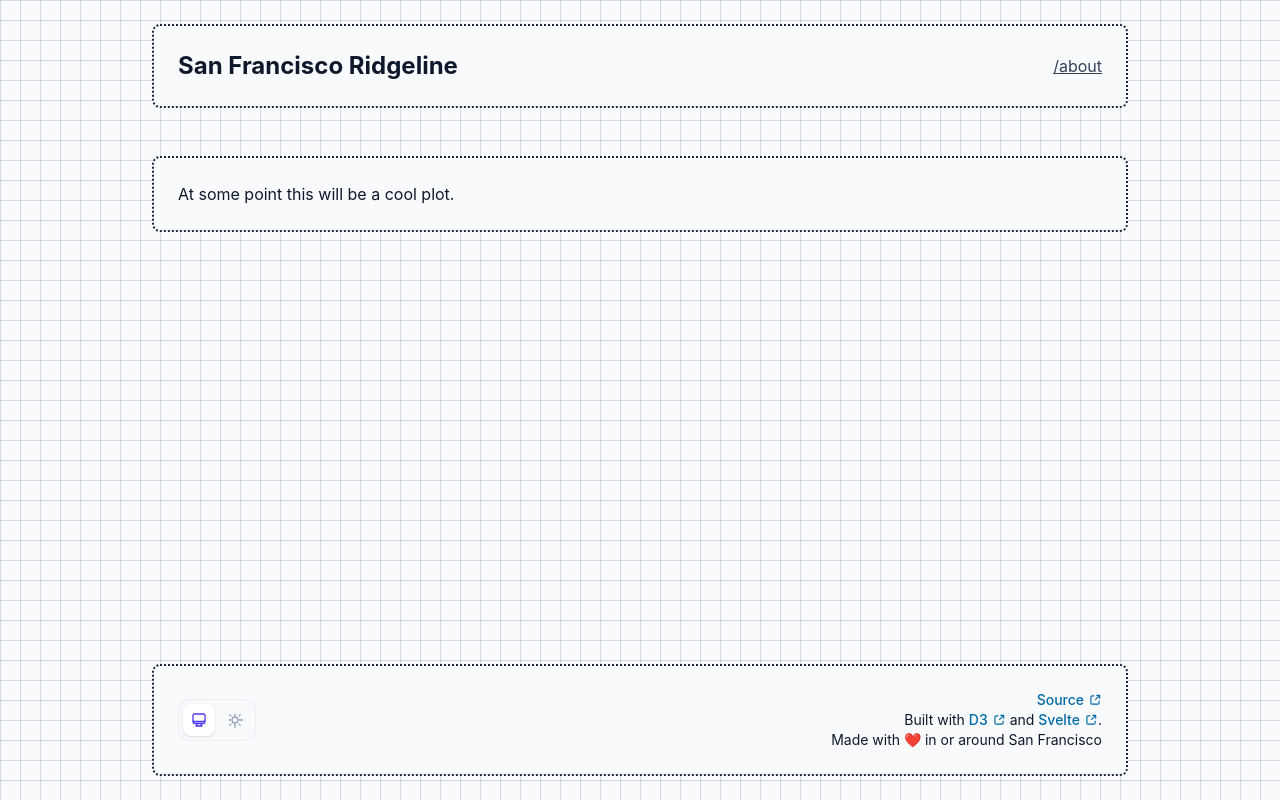
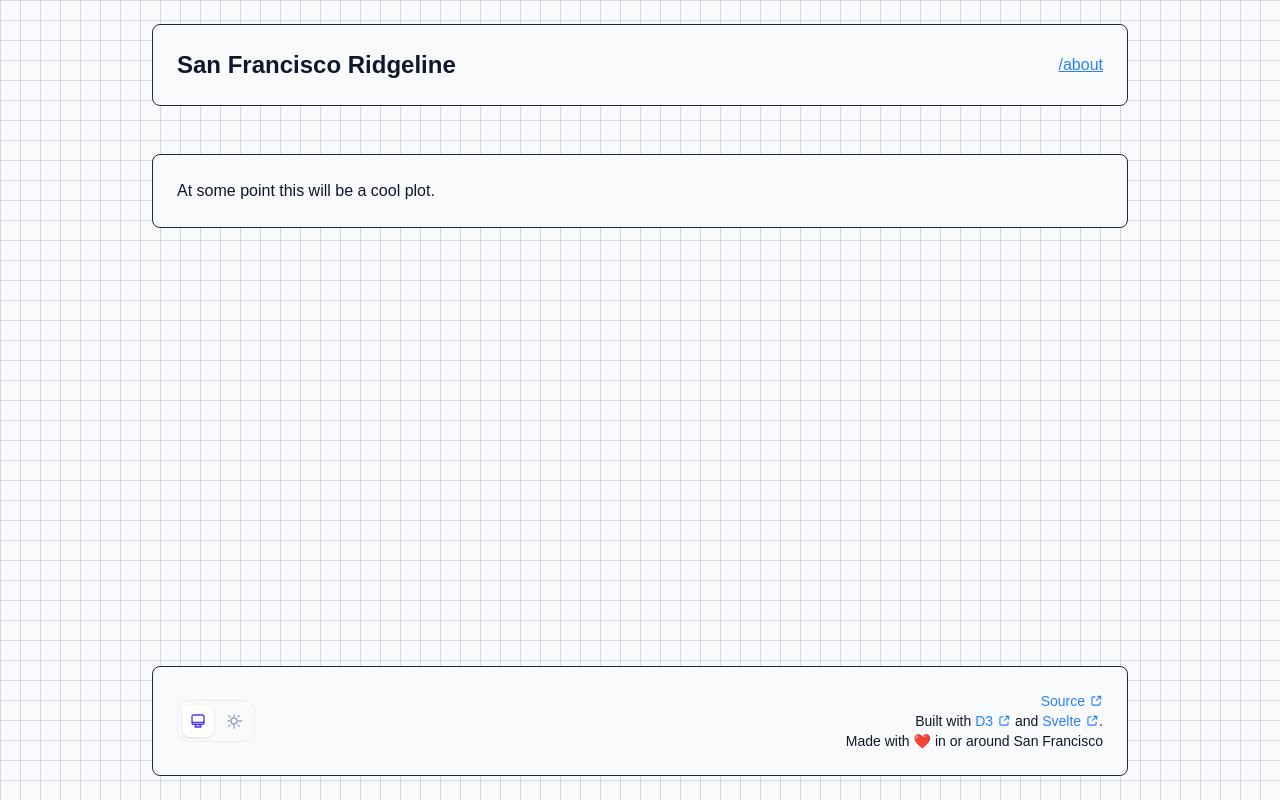
Before and after one commit to vlingenfelter/sf-ridgeline, a SvelteKit app: page / in a window 1280 px wide. Built offline with nearby package versions, Linux system fonts and the light colour scheme.

Commit message:
add fonts inter and space grotesk via fontsource (#1)

```diff
--- a/package.json
+++ b/package.json
@@ -36,6 +36,8 @@
 		"vite": "^8.0.16"
 	},
 	"dependencies": {
+		"@fontsource-variable/inter": "^5.3.0",
+		"@fontsource-variable/space-grotesk": "^5.3.0",
 		"d3": "^7.9.0"
 	}
 }
--- a/src/lib/components/Card.svelte
+++ b/src/lib/components/Card.svelte
@@ -3,7 +3,7 @@
 </script>
 
 <div class="flex flex-col">
-    <div class="flex-1 border-dotted bg-card-bg m-6 rounded-lg dark:bg-dark-card-bg border border-border dark:border-dark-border border-2">
+    <div class="flex-1 bg-card-bg m-6 rounded-lg dark:bg-dark-card-bg border border-border dark:border-dark-border border-1">
         <div class="p-6">
             {@render children?.()}
         </div>
--- a/src/routes/layout.css
+++ b/src/routes/layout.css
@@ -1,4 +1,6 @@
 @import 'tailwindcss';
+@import '@fontsource-variable/space-grotesk/wght.css';
+@import '@fontsource-variable/inter/wght.css';
 @plugin '@tailwindcss/typography';
 @custom-variant dark (&:where(.dark, .dark *));
 
@@ -23,13 +25,12 @@
   }
 }
 
-
 @theme {
   --color-bg: var(--color-slate-50);
   --color-pattern: var(--color-slate-500);
   --color-card-bg: var(--color-slate-50);
-  --color-link: var(--color-sky-700);
-  --color-local-link: var(--color-slate-700);
+  --color-link: var(--color-blue-500);
+  --color-local-link: var(--color-blue-500);
   --color-ggb: oklch(0.532 0.1415 42.22);
   --color-border: var(--color-slate-800);
   --color-text: var(--color-slate-900);
@@ -37,9 +38,18 @@
   --color-dark-bg: var(--color-slate-950);
   --color-dark-pattern: var(--color-slate-500);
   --color-dark-card-bg: var(--color-slate-950);
-  --color-dark-link: var(--color-orange-300);
-  --color-dark-local-link: var(--color-orange-300);
+  --color-dark-link: var(--color-blue-300);
+  --color-dark-local-link: var(--color-blue-300);
   --color-dark-ggb: oklch(0.6116 0.1288 43.9);
   --color-dark-border: var(--color-slate-500);
   --color-dark-text: var(--color-slate-300);
 }
+
+body {
+    font-family: "Inter Variable", sans-serif;
+}
+
+h1, h2 {
+    font-family: "Space Grotesk Variable", sans-serif;
+    font-weight: 700;
+}
```
Also changed, not shown: 1 other file (tests, documents, lock files or other folders).
